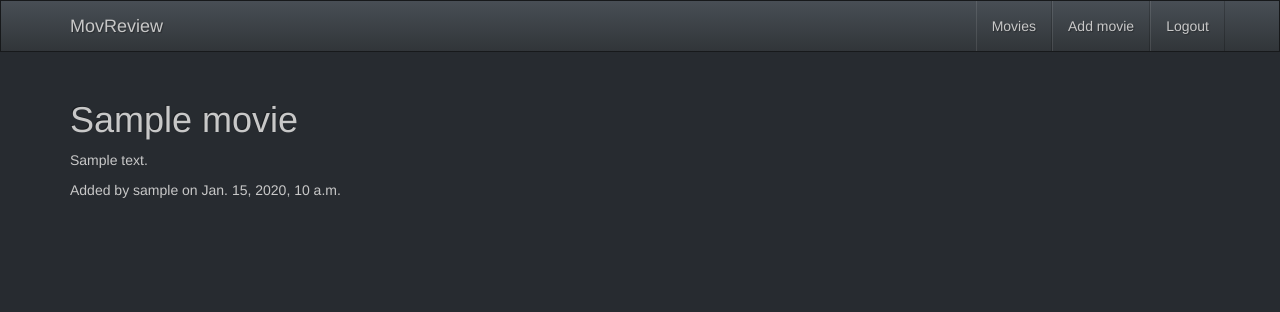
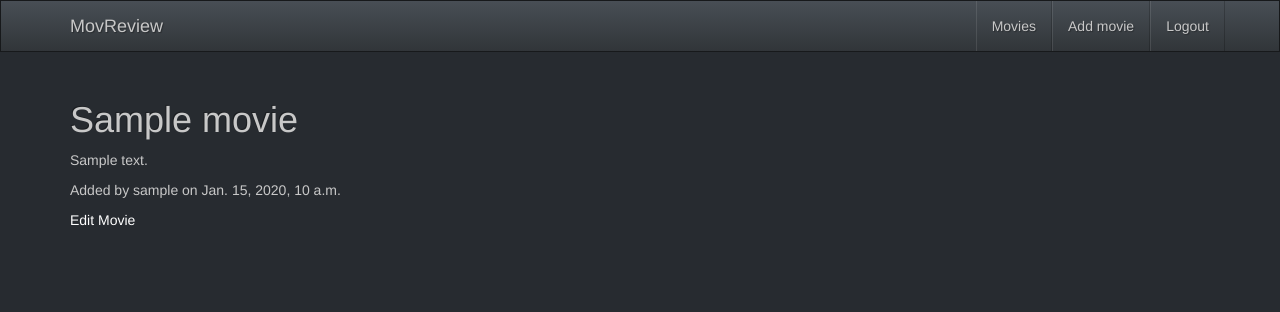
Before and after one commit to bmpinto1994/finalproject, a Django app: page /movie/1/ in a window 1280 px wide. Shown: the top 312 px of the page. Run offline with Django 3.2, Linux system fonts and the light colour scheme; a user stored in the database is signed in; tables that the repository leaves empty hold one stand-in row (values such as "Sample post"); some libraries are stand-ins or nearby versions.

Commit message:
Add movie update view

```diff
--- a/core/urls.py
+++ b/core/urls.py
@@ -8,4 +8,5 @@ urlpatterns = patterns('',
                        url(r'^movie/create/$', MovieCreateView.as_view(), name='movie_create'),
                        url(r'movie/$', MovieListView.as_view(), name='movie_list'),
                        url(r'^movie/(?P<pk>\d+)/$', MovieDetailView.as_view(), name='movie_detail'),
+                       url(r'^movie/update/(?P<pk>\d+)/$', MovieUpdateView.as_view(), name='movie_update'),
                       )
--- a/core/views.py
+++ b/core/views.py
@@ -30,4 +30,11 @@ class MovieDetailView(DetailView):
   model = Movie
   template_name = 'movie/movie_detail.html'
 
+from django.views.generic import UpdateView
+
+class MovieUpdateView(UpdateView):
+  model = Movie
+  template_name = 'movie/movie_form.html'
+  fields = ['title', 'description']
+
 # Create your views here.
--- a/templates/movie/movie_detail.html
+++ b/templates/movie/movie_detail.html
@@ -3,4 +3,7 @@
 <h1>{{ movie.title }}</h1>
 <p>{{ movie.description }}</p>
 <p>Added by {{ movie.user.username }} on {{ movie.created_at }}</p>
+{% if movie.user == user %}
+<p><a href="{% url 'movie_update' pk=movie.id %}">Edit Movie</a></p>
+{% endif %}
 {% endblock %}
```
